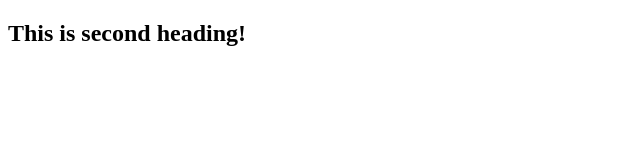
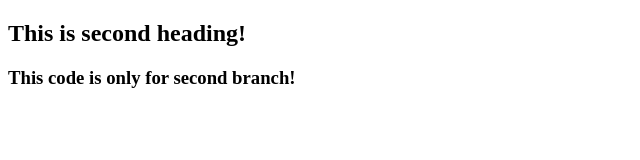
Before and after one commit to shohely1710/github-basics-tutorial, a plain HTML site: page index.html in a window 1280 px wide. Shown: the whole page, without its empty margins (0-640 px from the left). Drawn offline with Linux system fonts and the light colour scheme.

Commit message:
this code for second branch
this code for second branch

```diff
--- a/index.html
+++ b/index.html
@@ -10,5 +10,7 @@
     <!-- <h1>This repository only for education purpose</h1> -->
     <h2>This is second heading!</h2>
 
+    <h3>This code is only for second branch!</h3>
+
 </body>
 </html>
```
